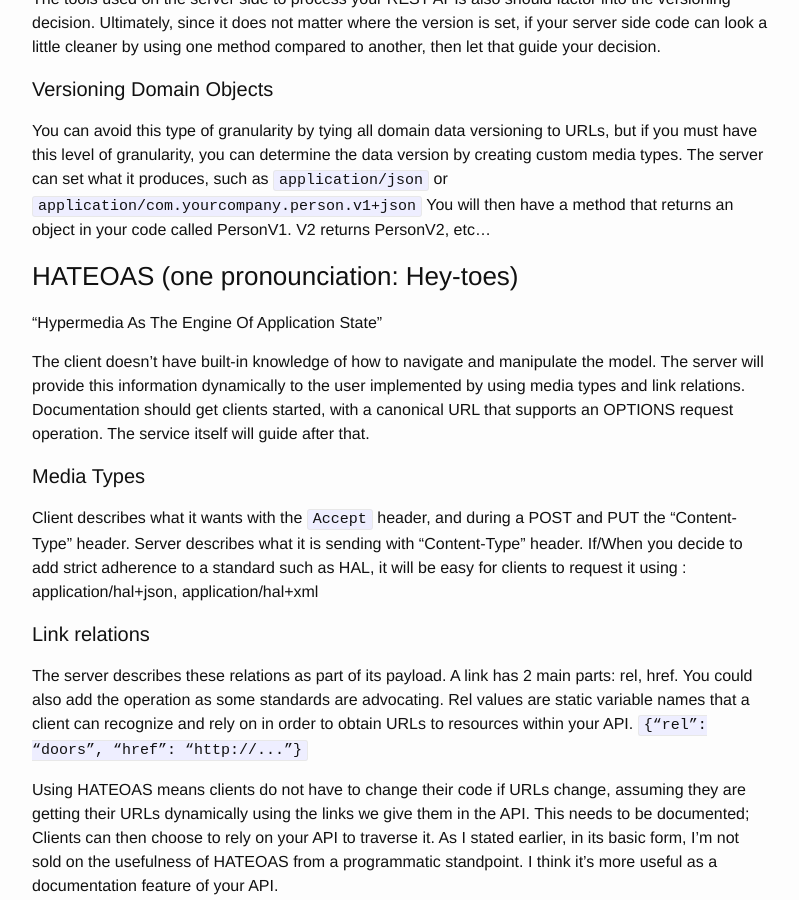
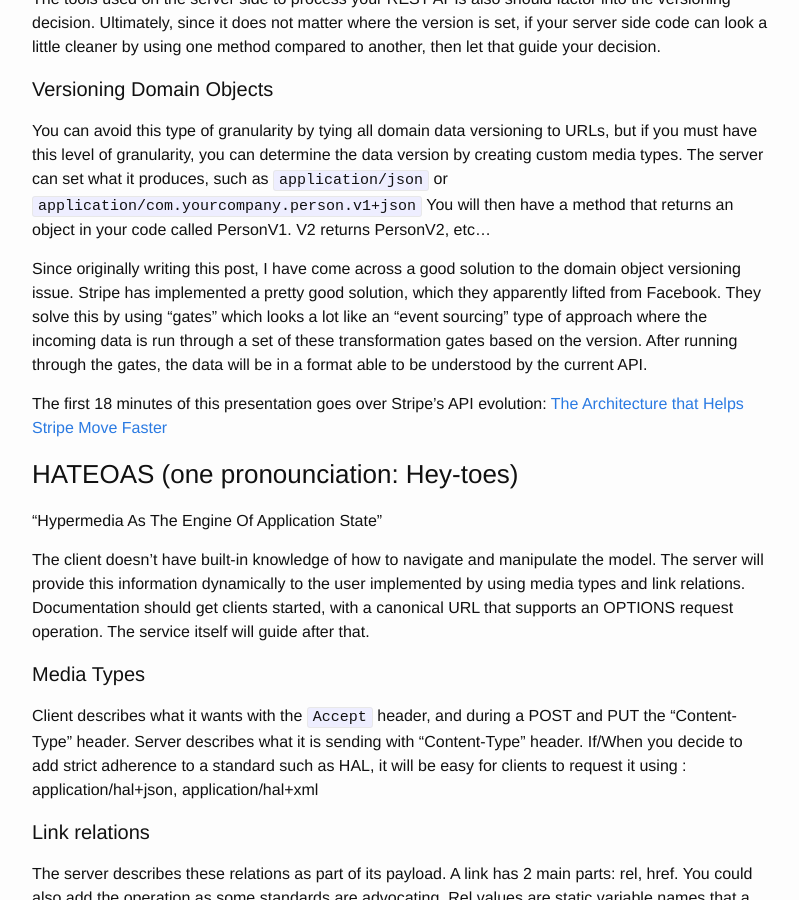
Before and after one commit to eric-vargo/eric-vargo.github.io, a Jekyll site: the page built from _posts/2015-06-01-REST-API-Guidelines.markdown, in a window 1280 px wide and 900 px high, scrolled down 5061 px. Shown: the whole window, without its empty margins (238-1037 px from the left). Built offline with Jekyll 4.4.1, drawn with Linux system fonts in a browser that asks for light colours.

Commit message:
Added more to REST doc for versioning

```diff
--- a/_posts/2015-06-01-REST-API-Guidelines.markdown
+++ b/_posts/2015-06-01-REST-API-Guidelines.markdown
@@ -128,6 +128,7 @@ This is an error from which the server cannot recover.  In theory, the client ca
 We can't expect clients to upgrade every time we make a change. Backward compatibility is paramount for any REST API (unless, of course, you are Facebook). It's a good idea to force clients to specify the version in all requests.
 
 In versioning a REST API, there are generally a few ways to do it:
+
 - put the version somewhere in the URL
 - put the version in an HTTP header
 - put the version in a parameter, such as ?v=1.0
@@ -143,6 +144,10 @@ The tools used on the server side to process your REST APIs also should factor i
 #### Versioning Domain Objects
 You can avoid this type of granularity by tying all domain data versioning to URLs, but if you must have this level of granularity, you can determine the data version by creating custom media types.  The server can set what it produces, such as `application/json` or `application/com.yourcompany.person.v1+json`
 You will then have a method that returns an object in your code called PersonV1. V2 returns PersonV2, etc...
+
+Since originally writing this post, I have come across a good solution to the domain object versioning issue.  Stripe has implemented a pretty good solution, which they apparently lifted from Facebook.  They solve this by using "gates" which looks a lot like an "event sourcing" type of approach where the incoming data is run through a set of these transformation gates based on the version.  After running through the gates, the data will be in a format able to be understood by the current API.
+
+The first 18 minutes of this presentation goes over Stripe's API evolution: [The Architecture that Helps Stripe Move Faster](https://www.infoq.com/presentations/stripe-api-pci)
 
 ### HATEOAS (one pronounciation: Hey-toes)
 “Hypermedia As The Engine Of Application State”
```
